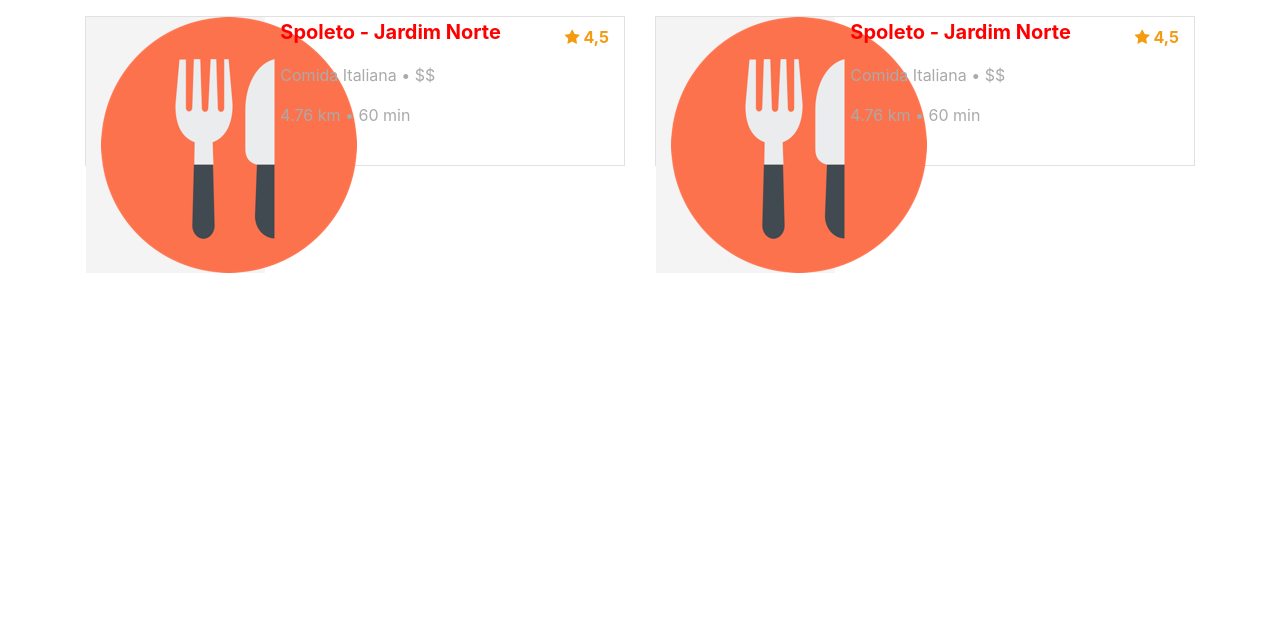
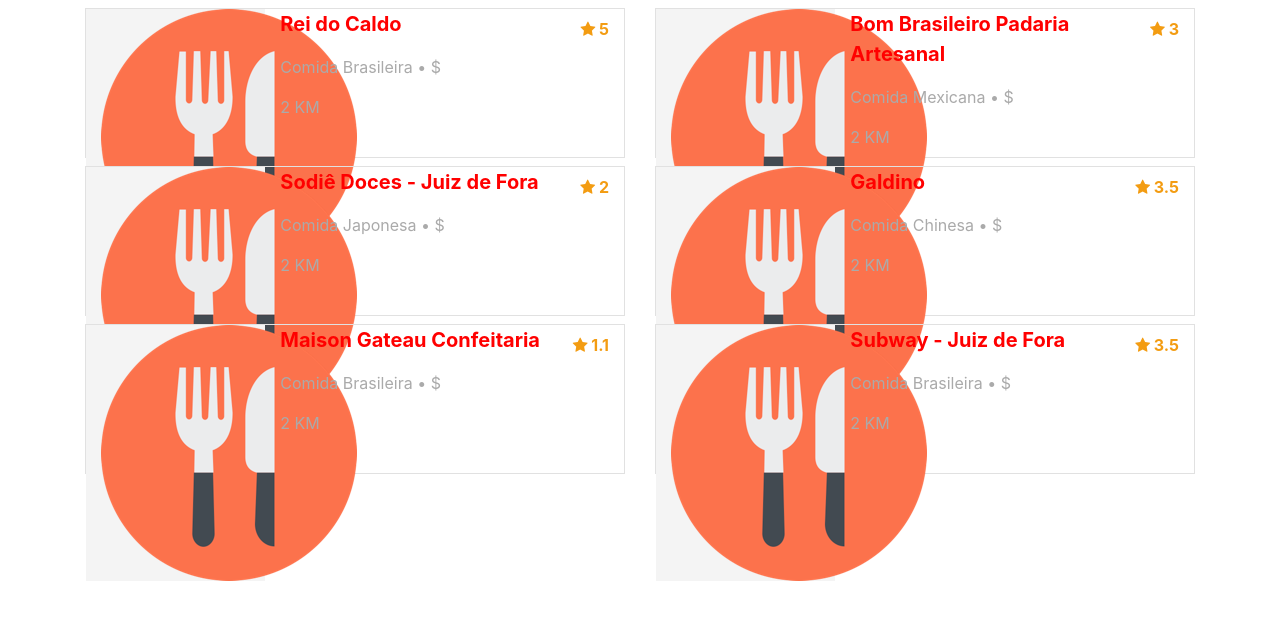
Before and after one commit to Tiago-israel/curso-angular-vianna, an Angular app: page / in a window 1280 px wide. Shown: the top 620 px of the page. Built offline with nearby package versions, Linux system fonts and the light colour scheme.

Commit message:
ajsutes aula 2

```diff
--- a/src/app/app.component.html
+++ b/src/app/app.component.html
@@ -2,11 +2,8 @@
     <div class="row">
         <div class="col-md-12">
             <div class="row">
-                <div class="col-md-6 mt-3">
-                    <app-card-view></app-card-view>
-                </div>
-                <div class="col-md-6 mt-3">
-                    <app-card-view></app-card-view>
+                <div *ngFor="let rest of restaurantes" class="col-md-6 mt-2">
+                    <app-card-view [restaurante]="rest" (restauranteEmitter)="obterRestaurante($event)"></app-card-view>
                 </div>
             </div>
         </div>
--- a/src/app/app.component.ts
+++ b/src/app/app.component.ts
@@ -1,5 +1,5 @@
 import { Component, OnInit } from '@angular/core';
-
+import { Restaurante } from './restaurantes/models/restaurante';
 
 @Component({
   selector: 'app-root',
@@ -8,8 +8,21 @@
 })
 export class AppComponent implements OnInit {
 
+  public restaurantes: Array<Restaurante> = new Array<Restaurante>();
+
   ngOnInit(): void {
+    this.restaurantes = [
+      { id: 1, nome: "Rei do Caldo", descricao: "Comida Brasileira • $", distancia: "2 KM", nota: 5 },
+      { id: 2, nome: "Bom Brasileiro Padaria Artesanal", descricao: "Comida Mexicana • $", distancia: "2 KM", nota: 3 },
+      { id: 3, nome: "Sodiê Doces - Juiz de Fora", descricao: "Comida Japonesa • $", distancia: "2 KM", nota: 2 },
+      { id: 4, nome: "Galdino", descricao: "Comida Chinesa • $", distancia: "2 KM", nota: 3.5 },
+      { id: 5, nome: "Maison Gateau Confeitaria", descricao: "Comida Brasileira • $", distancia: "2 KM", nota: 1.1 },
+      { id: 6, nome: "Subway - Juiz de Fora", descricao: "Comida Brasileira • $", distancia: "2 KM", nota: 3.5 }
+    ]
   }
 
 
+  public obterRestaurante(restaurante:Restaurante):void{
+    alert(`${restaurante.nome} avaliado com sucesso!`);
+  }
 }
--- a/src/app/restaurantes/components/card-view/card-view.component.html
+++ b/src/app/restaurantes/components/card-view/card-view.component.html
@@ -2,16 +2,18 @@
   <div class="col-12">
     <div class="row">
       <div class="col-4 my-card-image">
-        <img class="custom-image" src="assets/img/prato.png" alt="prato">
+        <img class="custom-image" src="assets/img/prato.png" alt="restaurante" />
       </div>
       <div class="col-8">
-          <div class="float-right mt-2 rating">
-              <i class="fa fa-star"></i>
-              4,5
-          </div>
-          <p class="my-card-title">Spoleto - Jardim Norte</p>
-        <p>Comida Italiana • $$</p>
-        <p>4.76 km • 60 min</p>
+        <div class="float-right mt-2 rating">
+          <a (click)="adicionarPonto()">
+            <i class="fa fa-star"></i>
+            {{restaurante.nota}}
+          </a>
+        </div>
+        <p class="my-card-title">{{restaurante.nome}}</p>
+        <p [innerHtml]="restaurante.descricao"></p>
+        <p [innerHtml]="restaurante.distancia"></p>
       </div>
     </div>
   </div>
--- a/src/app/restaurantes/components/card-view/card-view.component.ts
+++ b/src/app/restaurantes/components/card-view/card-view.component.ts
@@ -1,5 +1,4 @@
-
-import { Component, OnInit } from '@angular/core';
+import { Component, EventEmitter, OnInit, Input, Output } from '@angular/core';
 import { Restaurante } from '../../models/restaurante';
 
 @Component({
@@ -9,13 +8,24 @@
 })
 export class CardViewComponent implements OnInit {
 
+  @Input('restaurante')
   public restaurante: Restaurante = new Restaurante();
+
+  @Output("restauranteEmitter")
+  public restauranteEmitter: EventEmitter<Restaurante>
+    = new EventEmitter<Restaurante>();
 
   constructor() { }
 
   ngOnInit() {
-    this.restaurante.nome = "São Bartolomeu";
+  }
 
+  public adicionarPonto() {
+    if (this.restaurante.nota < 5) {
+      this.restaurante.nota += .1;
+      this.restaurante.nota = parseFloat(this.restaurante.nota.toFixed(2));
+    }
+    this.restauranteEmitter.emit(this.restaurante);
   }
 
 }
--- a/src/app/restaurantes/models/pratos.ts
+++ /dev/null
@@ -1,6 +0,0 @@
-
-export class Prato{
-    public nome:string;
-    public descricao:string;
-    public preco:number;
-}
--- a/src/app/restaurantes/models/restaurante.ts
+++ b/src/app/restaurantes/models/restaurante.ts
@@ -1,10 +1,7 @@
-import { Prato } from "./pratos";
-
-export class Restaurante {
-    public id: number;
-    public nome: string;
-    public distancia: string;
-    public tempo: string;
-    public avaliacao: number;
-    public pratos: Array<Prato> = new Array<Prato>();
+export class Restaurante{
+    public id : number;
+    public nome:string;
+    public descricao:string;
+    public nota:number;
+    public distancia:string;
 }
```
Also changed, not shown: src/app/restaurantes/components/card-view/card-view.component.css (+4 -4 lines).
